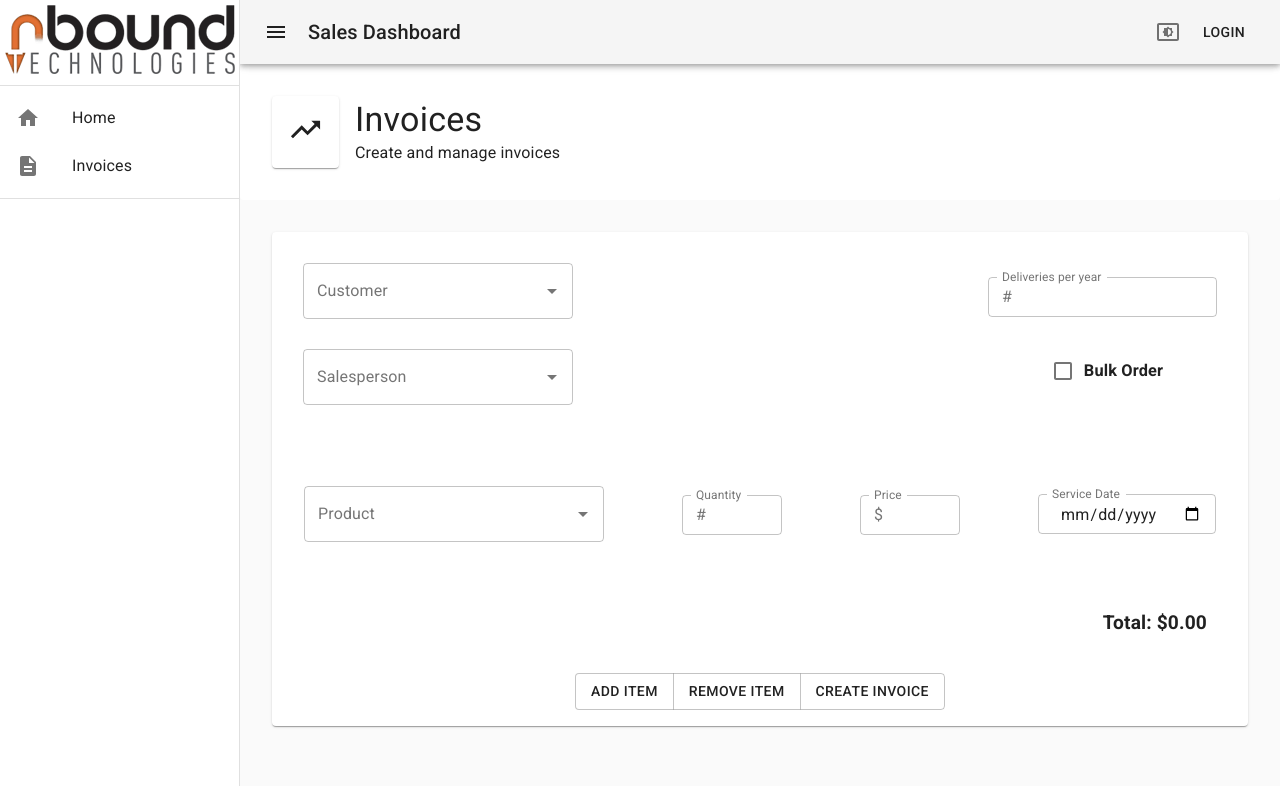
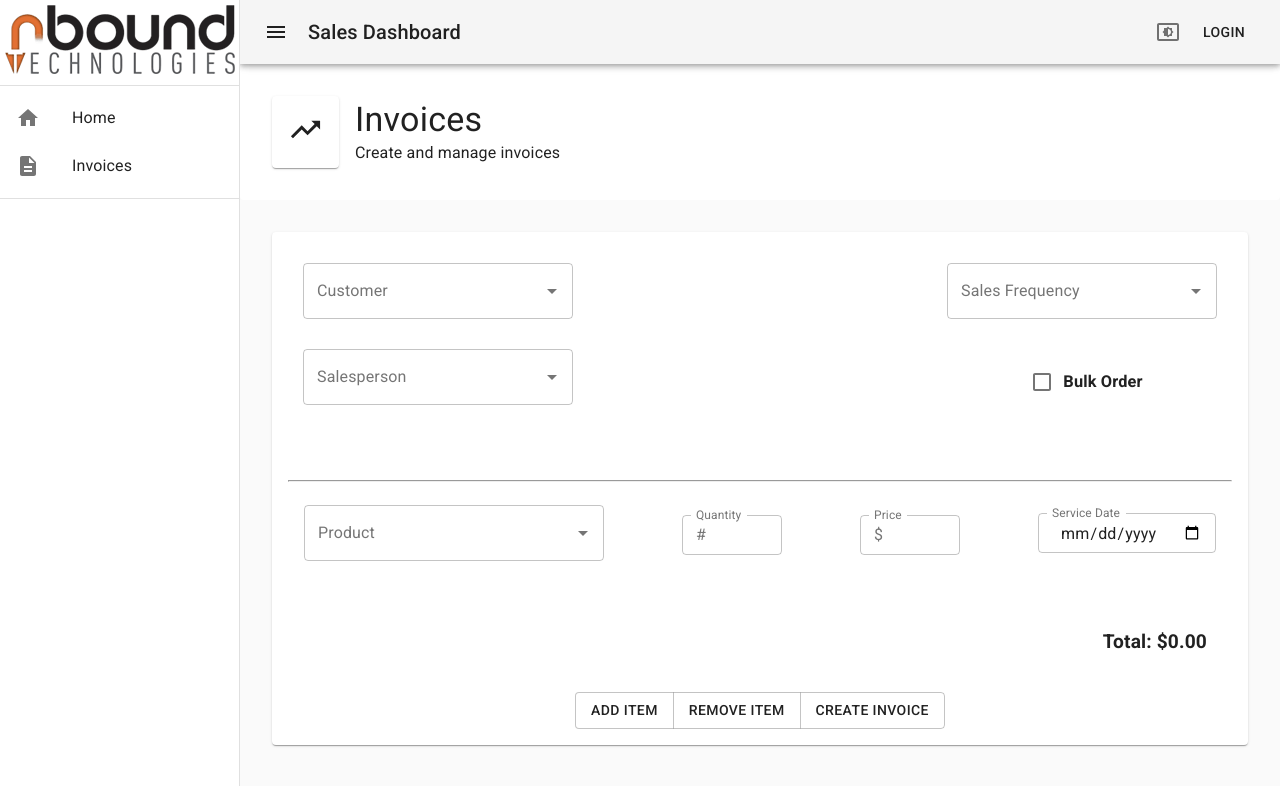
Before and after one commit to cwil423/sales-dashboard-front, a React (Create React App) app: page /invoice in a window 1280 px wide. Shown: the top 786 px of the page. Built offline with nearby package versions, Linux system fonts and the light colour scheme.

Commit message:
Changed frequency to autocomplete box.

```diff
--- a/package.json
+++ b/package.json
@@ -10,6 +10,7 @@
     "@testing-library/react": "^9.5.0",
     "@testing-library/user-event": "^7.2.1",
     "axios": "^0.20.0",
+    "date-fns": "^2.16.1",
     "formik": "^2.2.0",
     "formik-material-ui": "^3.0.0",
     "formik-material-ui-lab": "0.0.7",
--- a/src/Components/Home.js
+++ b/src/Components/Home.js
@@ -5,22 +5,39 @@ import axios from 'axios';
 import PageHeader from './PageHeader';
 import Header from './Header';
 import SideMenu from './SideMenu';
+import { format } from 'date-fns';
 
 const useStyles = makeStyles(() => ({
   root: {
     paddingLeft: '240px',
     width: '100%',
   },
+  cards: {
+    display: 'flex',
+    flexDirection: 'column',
+    justifyContent: 'space-around',
+  },
+  cardGroupOne: {
+    display: 'flex',
+    justifyContent: 'space-around',
+  },
+  cardGroudTwo: {
+    display: 'flex',
+    justifyContent: 'space-around',
+  },
   card: {
     display: 'flex',
     alignContent: 'center',
     justifyContent: 'center',
-    width: '40%',
+    width: '30%',
+    height: '300px',
+    margin: '10px',
   },
 }));
 
 const Home = () => {
   const [invoiceTotal, setInvoiceTotal] = useState(0);
+  const [invoiceTotalThisMonth, setInvoiceTotalThisMonth] = useState(0);
   const classes = useStyles();
 
   useEffect(() => {
@@ -29,6 +46,25 @@ const Home = () => {
       url: 'http://localhost:4000/sales/total',
     }).then((response) => setInvoiceTotal(response.data[0].sum));
   }, []);
+
+  // useEffect(() => {
+  //   axios({
+  //     method: 'GET',
+  //     url: 'http://localhost:4000/sales/thisMonth',
+  //   }).then((response) => {
+  //     setInvoiceTotalThisMonth(response.data.sum);
+  //   });
+  // }, []);
+
+  // useEffect(() => {
+  //   axios({
+  //     method: 'GET',
+  //     url: 'http://localhost:4000/sales/weighted',
+  //   }).then((response) => {
+  //     const sales = response.data;
+  //     console.log(sales);
+  //   });
+  // }, []);
 
   return (
     <div className={classes.root}>
@@ -39,9 +75,35 @@ const Home = () => {
         title="Home Dashboard"
         subtitle="General graphs and trends."
       />
-      <Card className={classes.card}>
-        <h1>Total Invoices: {invoiceTotal}</h1>
-      </Card>
+      <div className={classes.cards}>
+        <div className={classes.cardGroupOne}>
+          <Card className={classes.card}>
+            <h1>Total Invoices: {invoiceTotal}</h1>
+          </Card>
+          <Card className={classes.card}>
+            <h1>Invoice total from this month: {invoiceTotalThisMonth}</h1>
+            <h3></h3>
+          </Card>
+          <Card className={classes.card}>
+            <h1>Invoices from this month: {invoiceTotalThisMonth}</h1>
+            <h3></h3>
+          </Card>
+        </div>
+        <div className={classes.cardGroudTwo}>
+          <Card className={classes.card}>
+            <h1>Invoices from this month: {invoiceTotalThisMonth}</h1>
+            <h3></h3>
+          </Card>
+          <Card className={classes.card}>
+            <h1>Invoices from this month: {invoiceTotalThisMonth}</h1>
+            <h3></h3>
+          </Card>
+          <Card className={classes.card}>
+            <h1>Invoices from this month: {invoiceTotalThisMonth}</h1>
+            <h3></h3>
+          </Card>
+        </div>
+      </div>
     </div>
   );
 };
--- a/src/Components/Invoice.js
+++ b/src/Components/Invoice.js
@@ -51,14 +51,7 @@ const useStyles = makeStyles((theme) => ({
     display: 'flex',
     flexDirection: 'column',
   },
-  frequency: {
-    display: 'flex',
-    flexDirection: 'column',
-    // backgroundColor: 'red',
-    paddingRight: '15px',
-    alignItems: 'center',
-    justifyContent: 'space-evenly',
-  },
+
   totalContainer: {
     justifyContent: 'end',
     // backgroundColor: 'blue',
@@ -76,12 +69,13 @@ const useStyles = makeStyles((theme) => ({
     display: 'flex',
     flexDirection: 'column',
     // backgroundColor: 'red',
-    paddingRight: '15px',
+    // paddingRight: '15px',
     alignItems: 'center',
-    justifyContent: 'space-evenly',
+    justifyContent: 'space-between',
   },
   bulk: {
     display: 'flex',
+    padding: '20px',
   },
   errorMessage: {
     display: 'flex',
@@ -96,6 +90,15 @@ const Invoice = () => {
   const [customersList, setCustomersList] = useState([]);
   const [salespeopleList, setSalespeopleList] = useState([]);
   const [error, setError] = useState(false);
+  const [frequencies, setFrequencies] = useState([
+    { label: 'Weekly', monthsUntilNextDelivery: 1 },
+    { label: 'Bi-weekly', monthsUntilNextDelivery: 1 },
+    { label: 'Monthly', monthsUntilNextDelivery: 1 },
+    { label: 'Bi-Monthly', monthsUntilNextDelivery: 2 },
+    { label: 'Quarterly', monthsUntilNextDelivery: 3 },
+    { label: 'Semi-Annually', monthsUntilNextDelivery: 6 },
+    { label: 'Annually', monthsUntilNextDelivery: 12 },
+  ]);
 
   const fetchDataHandler = (letters, type) => {
     axios({
@@ -141,10 +144,10 @@ const Invoice = () => {
     salesperson: object()
       .required()
       .typeError('salesperson is a required field'),
-    frequency: number()
-      .typeError('deliveries per year must be a number')
-      .required('deliveries per year is a required field')
-      .min(1, 'deliveries per year must at least be 1'),
+    frequency: object()
+      .typeError('sales frequency must is input incorrectly')
+      .required('sales frequency is a required field'),
+    // .min(1, 'sales frequency must at least be 1 character'),
     bulk: boolean().required(),
     products: array().of(
       object().shape({
@@ -265,7 +268,7 @@ const Invoice = () => {
                     />
                   </div>
                   <div className={classes.frequencyAndBulk}>
-                    <Field
+                    {/* <Field
                       as={TextField}
                       name="frequency"
                       type="number"
@@ -277,6 +280,27 @@ const Invoice = () => {
                           <InputAdornment position="start">#</InputAdornment>
                         ),
                       }}
+                    /> */}
+                    <Field
+                      name="salesperson"
+                      component={Autocomplete}
+                      options={frequencies}
+                      getOptionLabel={(option) => option.label}
+                      style={{ width: 300, padding: 15 }}
+                      renderInput={(params) => (
+                        <TextField
+                          {...params}
+                          label="Sales Frequency"
+                          variant="outlined"
+                        />
+                      )}
+                      onInputChange={(event, newInputValue) => {
+                        if (newInputValue !== '') {
+                          const letters = newInputValue;
+                          fetchDataHandler(letters, 'salespeople');
+                        }
+                      }}
+                      onChange={(_, value) => setFieldValue('frequency', value)}
                     />
                     <ErrorMessage
                       render={(message) => (
@@ -286,11 +310,17 @@ const Invoice = () => {
                       name="frequency"
                     />
                     <div className={classes.bulk}>
-                      <Field as={Checkbox} name="bulk" checked={values.bulk} />
+                      <Field
+                        as={Checkbox}
+                        name="bulk"
+                        checked={values.bulk}
+                        color="primary"
+                      />
                       <h3>Bulk Order</h3>
                     </div>
                   </div>
                 </div>
+                <hr />
                 <div className={classes.productSection}>
                   <Field
                     as={ProductFields}
```
Also changed, not shown: 1 other file (tests, documents, lock files or other folders).
